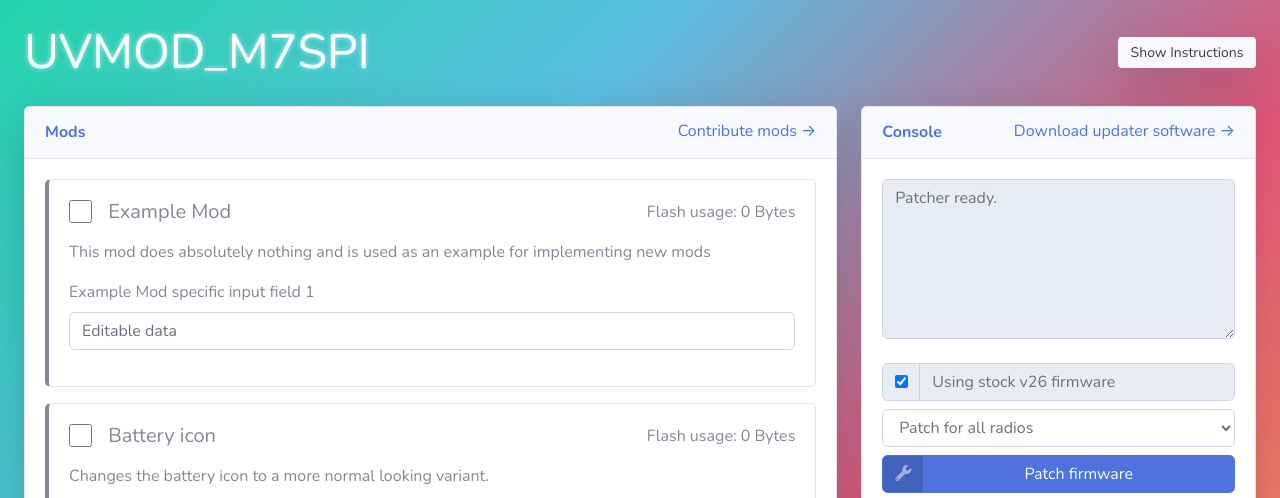
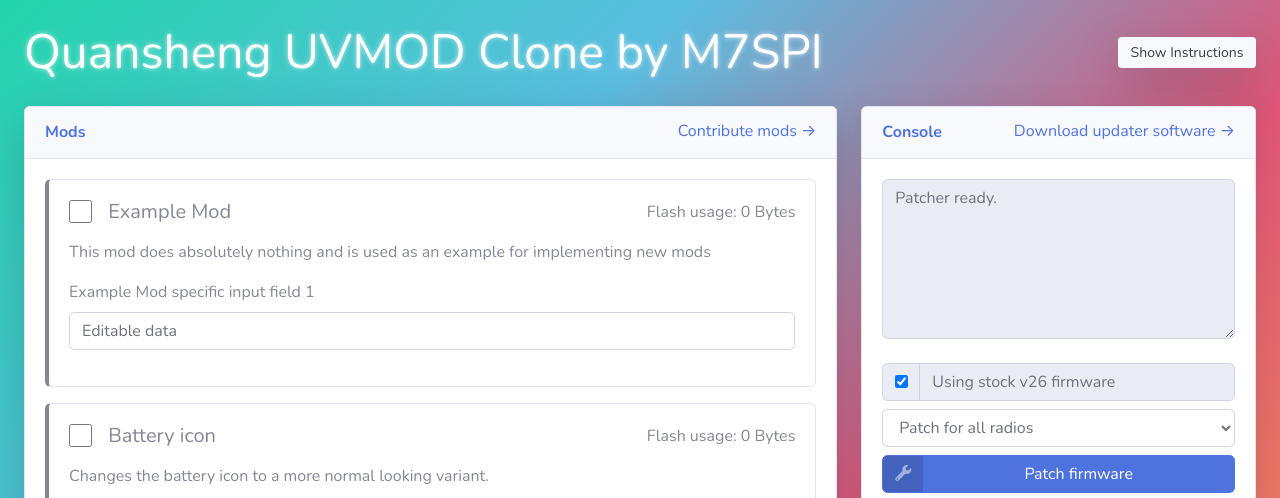
Before and after one commit to M7SPI/M7SPI.github.io, a plain HTML site: page index.html in a window 1280 px wide. Shown: the top 498 px of the page. Drawn offline with Linux system fonts and the light colour scheme; a script that the page names is missing.

Commit message:
Update index.html

```diff
--- a/index.html
+++ b/index.html
@@ -121,7 +121,7 @@
 
           <!-- Page Heading -->
           <div class="d-sm-flex align-items-center justify-content-between mb-4">
-            <h1 id="logo" class="h3 mb-0 text-white" style="text-shadow: 0px 0px 5px #ffffffa6; font-size: 3em;">UVMOD_M7SPI
+            <h1 id="logo" class="h3 mb-0 text-white" style="text-shadow: 0px 0px 5px #ffffffa6; font-size: 3em;">Quansheng UVMOD Clone by M7SPI
             </h1>
             <button class="d-none d-sm-inline-block btn btn-sm btn-light shadow-lg" type="button" data-toggle="collapse"
               data-target="#instructions">&nbsp;Show Instructions&nbsp;</button>
@@ -134,7 +134,7 @@
                   <h6 class="m-0 font-weight-bold text-primary">Instructions</h6>
                 </div>
                 <div class="card-body">
-                  <h2 class="mb-4">UVMOD_M7SPI</h2>
+                  <h2 class="mb-4">Quansheng UVMOD Clone byM7SPI</h2>
                   <p>This tool lets you create customized firmware for the Quansheng UV-K5, UV-K6, UV-K5(8), and UV-5R
                     Plus handheld radios. To flash the firmware, you need a compatible programming cable and the
                     necessary drivers.</p>
```
